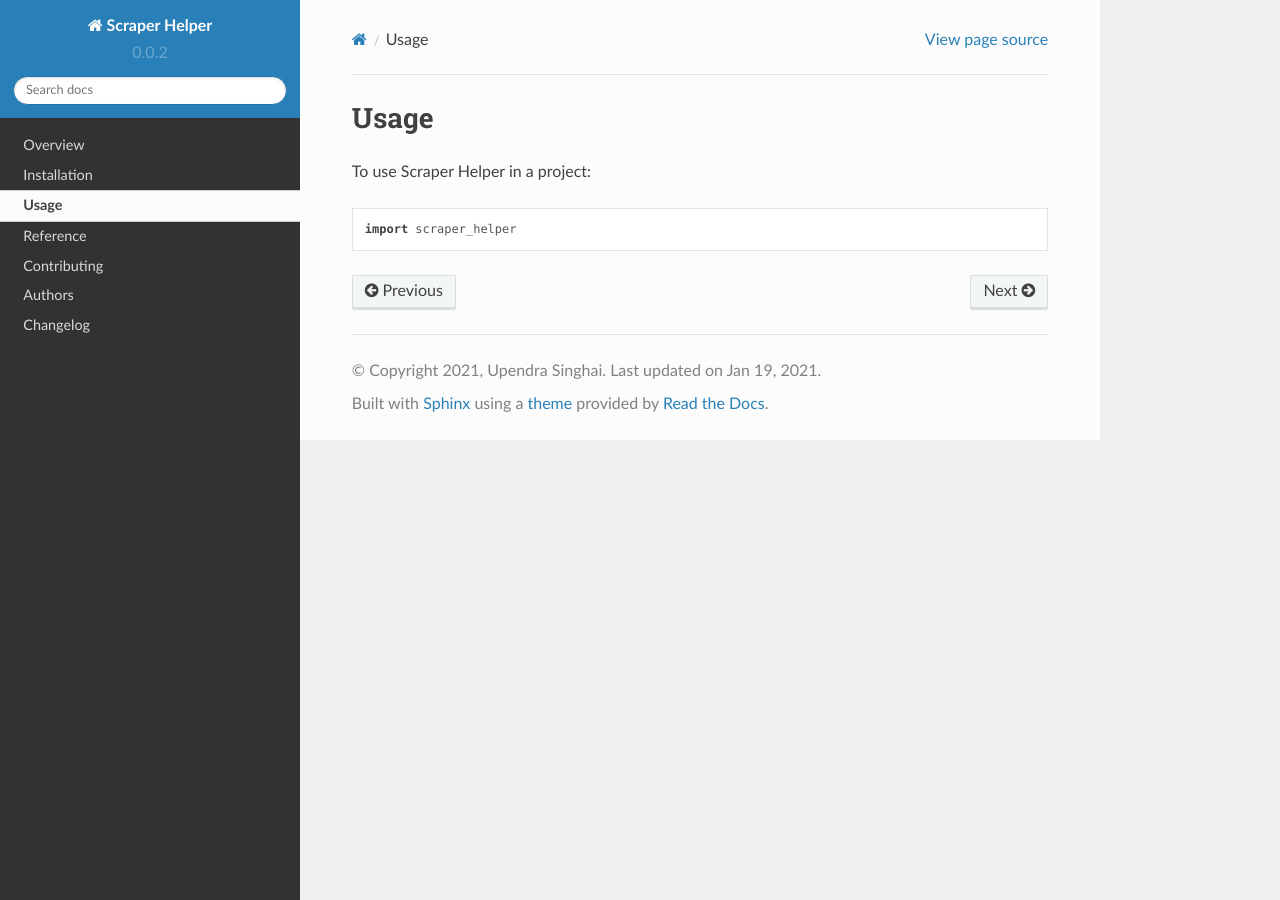
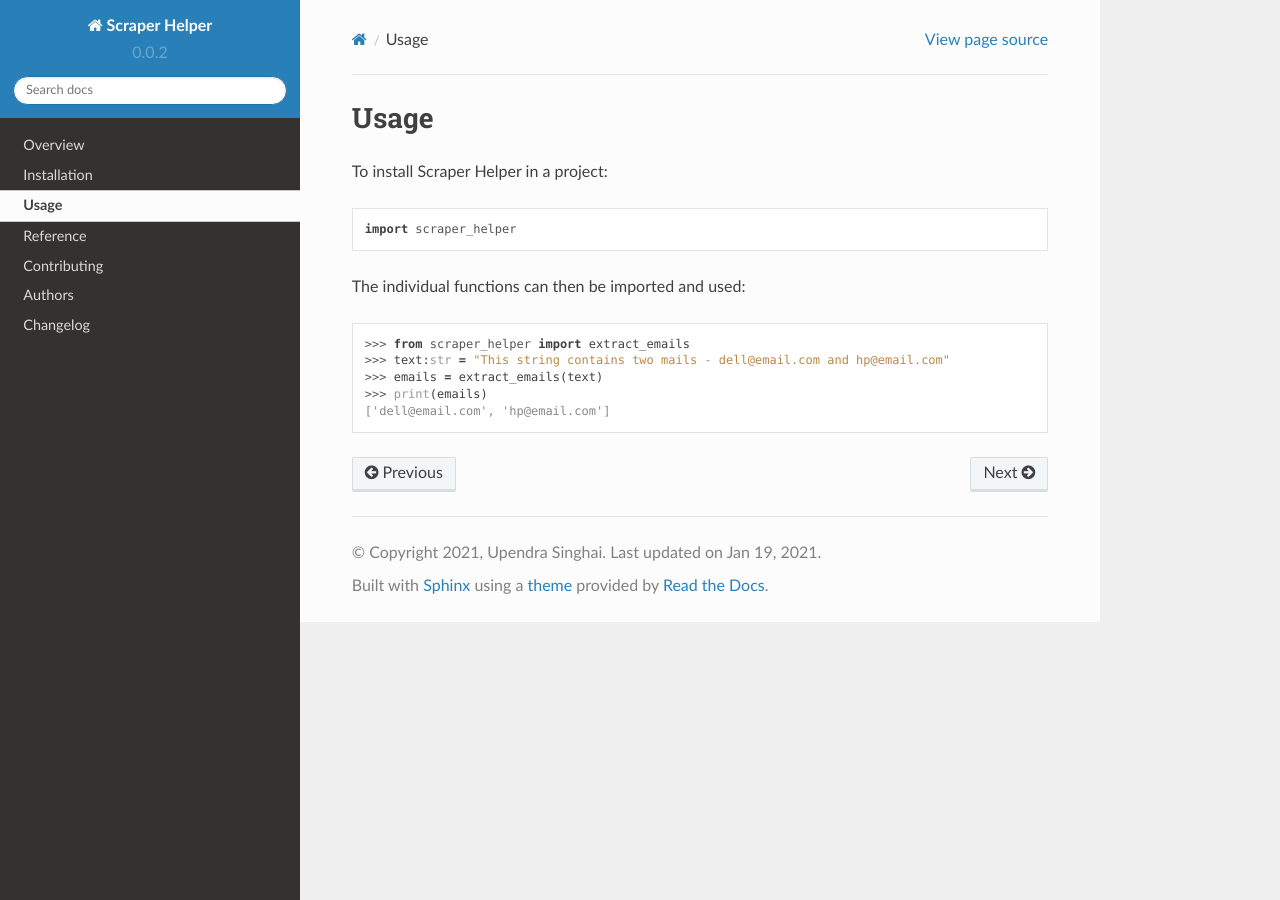
Before and after one commit to eupendra/scraper-helper, a Sphinx documentation site: the page built from docs/usage.rst, in a window 1280 px wide. Built offline with Sphinx 7.4.7 and the Read the Docs theme 2.0.0, drawn with Linux system fonts in a browser that asks for light colours.

Commit message:
Update in docs

```diff
--- a/docs/usage.rst
+++ b/docs/usage.rst
@@ -2,6 +2,14 @@
 Usage
 =====
 
-To use Scraper Helper in a project::
+To install Scraper Helper in a project::
 
 	import scraper_helper
+
+The individual functions can then be imported and used:
+
+    >>> from scraper_helper import extract_emails
+    >>> text:str = "This string contains two mails - dell@email.com and hp@email.com"
+    >>> emails = extract_emails(text)
+    >>> print(emails)
+    ['dell@email.com', 'hp@email.com']
```
